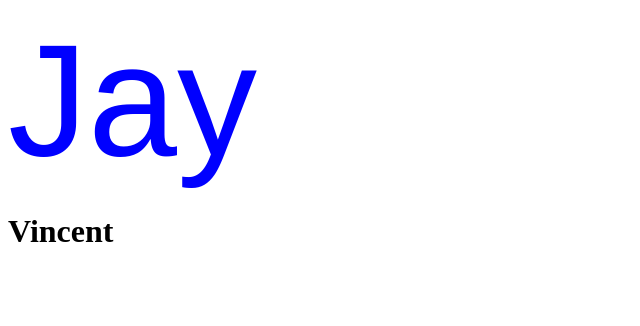
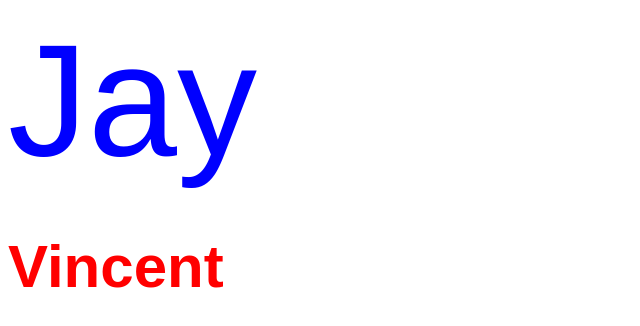
Before and after one commit to Allen1081213/test_git_01, a plain HTML site: page index.html in a window 1280 px wide. Shown: the whole page, without its empty margins (0-640 px from the left). Drawn offline with Linux system fonts and the light colour scheme.

Commit message:
新增css

```diff
--- a/main.css
+++ b/main.css
@@ -3,3 +3,8 @@ header {
     font-family: sans-serif;
     color: blue;
 }
+h1 {
+    font-size: 60px;
+    font-family: sans-serif;
+    color: red;
+}
```
